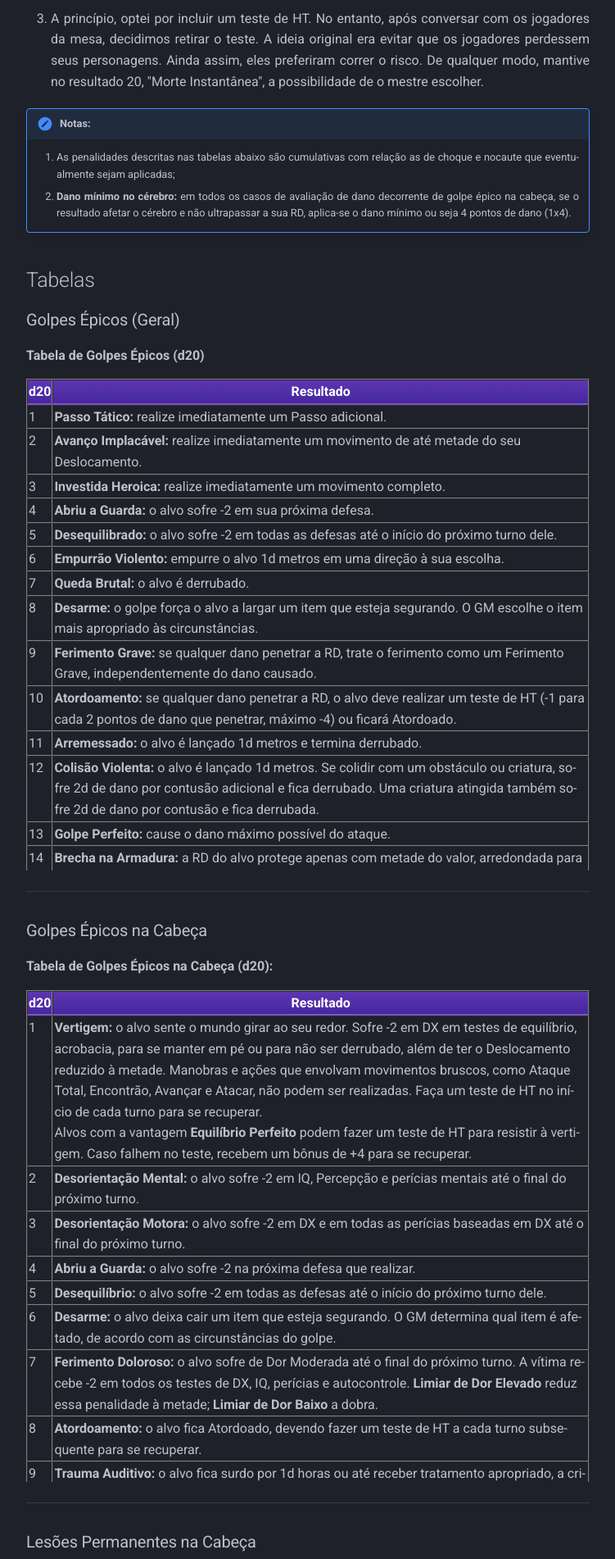
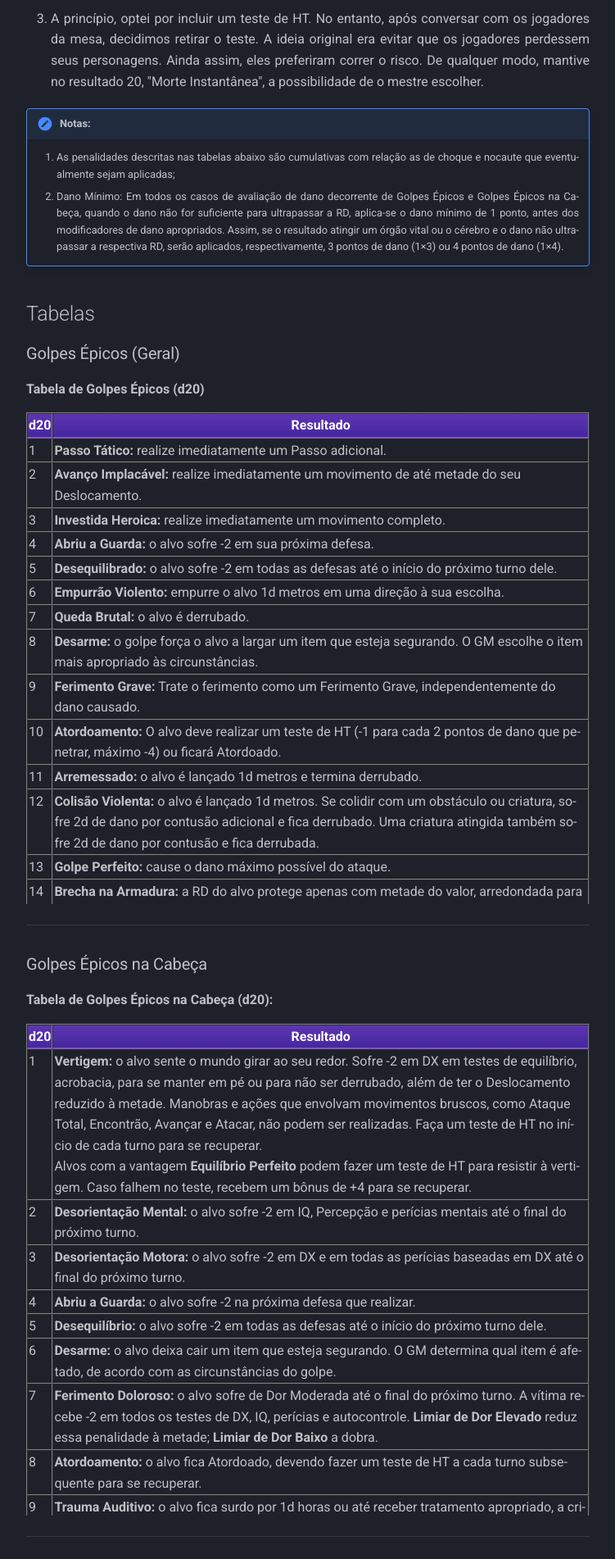
Before and after one commit to brbreis-1723/gurpeiros, an MkDocs documentation site: the page built from docs/regras/tabelas/golpes_epicos.md, in a window 1280 px wide. Shown: the part 602-2504 px from the top of the page at 82% size, without its empty margins (264-1015 px from the left). Built offline with MkDocs 1.6.1 and Material for MkDocs 9.7.7, drawn with Linux system fonts in a browser that asks for light colours.

Commit message:
atualiza site mkdocs

```diff
--- a/docs/regras/tabelas/golpes_epicos.md
+++ b/docs/regras/tabelas/golpes_epicos.md
@@ -12,7 +12,7 @@ Diferentemente das tabelas originais de GURPS, elas utilizam um d20, garantindo
 
 !!! note "**Notas**:"
       1. As penalidades descritas nas tabelas abaixo são cumulativas com relação as de choque e nocaute que eventualmente sejam aplicadas;
-      2. **Dano mínimo no cérebro:** em todos os casos de avaliação de dano decorrente de golpe épico na cabeça, se o resultado afetar o cérebro e não ultrapassar a sua RD, aplica-se o dano mínimo ou seja 4 pontos de dano (1x4).
+      2. Dano Mínimo: Em todos os casos de avaliação de dano decorrente de Golpes Épicos e Golpes Épicos na Cabeça, quando o dano não for suficiente para ultrapassar a RD, aplica-se o dano mínimo de 1 ponto, antes dos modificadores de dano apropriados. Assim, se o resultado atingir um órgão vital ou o cérebro e o dano não ultrapassar a respectiva RD, serão aplicados, respectivamente, 3 pontos de dano (1×3) ou 4 pontos de dano (1×4).
 
 ## Tabelas
 
@@ -82,14 +82,14 @@ Diferentemente das tabelas originais de GURPS, elas utilizam um d20, garantindo
             <tr>
                 <td>9</td>
                 <td>
-                    <strong>Ferimento Grave:</strong> se qualquer dano penetrar a RD, trate o ferimento como um
+                    <strong>Ferimento Grave:</strong> Trate o ferimento como um
                     Ferimento Grave, independentemente do dano causado.
                 </td>
             </tr>
             <tr>
                 <td>10</td>
                 <td>
-                    <strong>Atordoamento:</strong> se qualquer dano penetrar a RD, o alvo deve realizar um teste
+                    <strong>Atordoamento:</strong> O alvo deve realizar um teste
                     de HT (-1 para cada 2 pontos de dano que penetrar, máximo -4) ou ficará Atordoado.
                 </td>
             </tr>
@@ -128,7 +128,7 @@ Diferentemente das tabelas originais de GURPS, elas utilizam um d20, garantindo
             <tr>
                 <td>16</td>
                 <td>
-                    <strong>Golpe Debilitante:</strong> se qualquer dano penetrar a RD, o GM escolhe um membro
+                    <strong>Golpe Debilitante:</strong> O GM escolhe um membro
                     ou sentido apropriado afetado pelo golpe. A parte afetada fica temporariamente incapacitada até o final do próximo turno do alvo.
                 </td>
             </tr>
@@ -142,7 +142,7 @@ Diferentemente das tabelas originais de GURPS, elas utilizam um d20, garantindo
             <tr>
                 <td>18</td>
                 <td>
-                    <strong>Golpe Vital:</strong> se qualquer dano penetrar a RD, aplique os modificadores de
+                    <strong>Golpe Vital:</strong> Aplique os modificadores de
                     ferimento de um acerto nos Órgãos Vitais. Em ataques contra membros ou extremidades, considere que o golpe atingiu uma estrutura crítica — como artéria, tendão, cartilagem etc. — aplicando o mesmo modificador.
                 </td>
             </tr>
```
